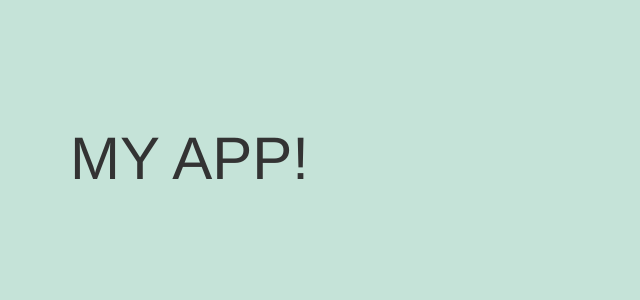
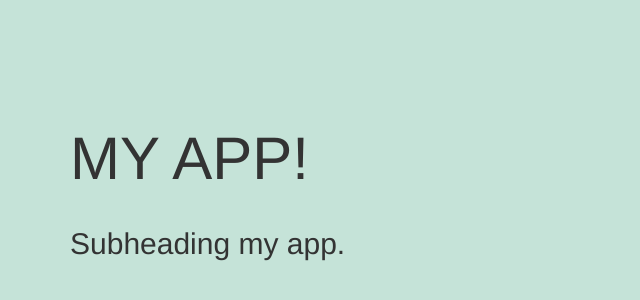
Before and after one commit to mattbak/my-app, a website: page app/index.html in a window 1280 px wide. Shown: the part 74-374 px from the top of the page, without its empty margins (0-640 px from the left). Drawn offline with Linux system fonts and the light colour scheme.

Commit message:
Drugi commit

```diff
--- a/app/index.html
+++ b/app/index.html
@@ -33,7 +33,7 @@
         <div class="row">
             <div class="col-xs-12">
                 <h1 class="heading">My app!</h1>
-
+                <h2>Subheading my app.</h2>
             </div>
         </div>
 
```
Also changed, not shown: 1 other file.
